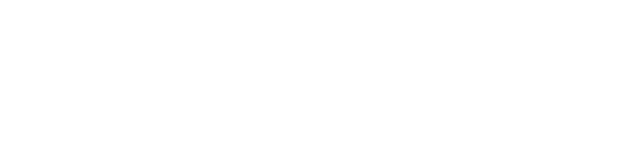
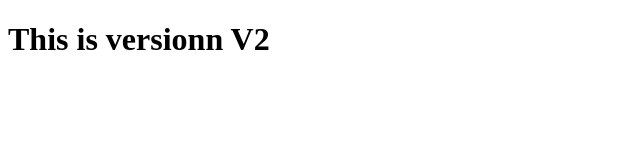
Before and after one commit to akshatakrk/day1, a plain HTML site: page Index.html in a window 1280 px wide. Shown: the whole page, without its empty margins (0-640 px from the left). Drawn offline with Linux system fonts and the light colour scheme.

Commit message:
V2 updated

```diff
--- a/Index.html
+++ b/Index.html
@@ -6,6 +6,8 @@
     <title>Document</title>
 </head>
 <body>
-
+    <h1>
+        This is versionn V2
+    </h1>
 </body>
 </html>
```
